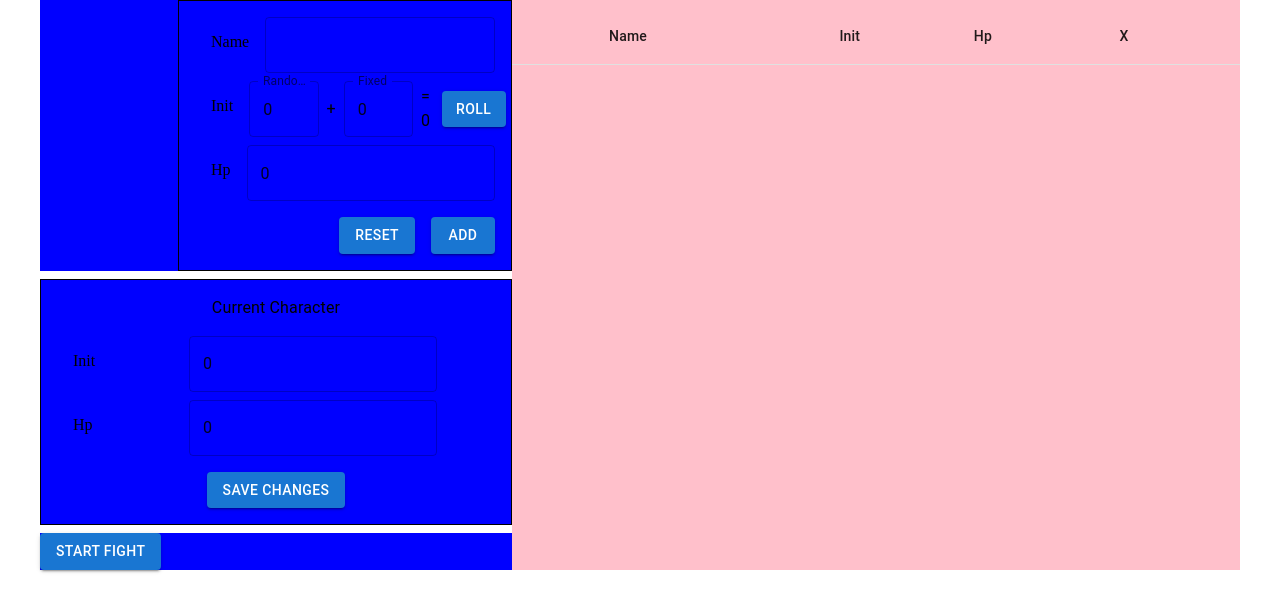
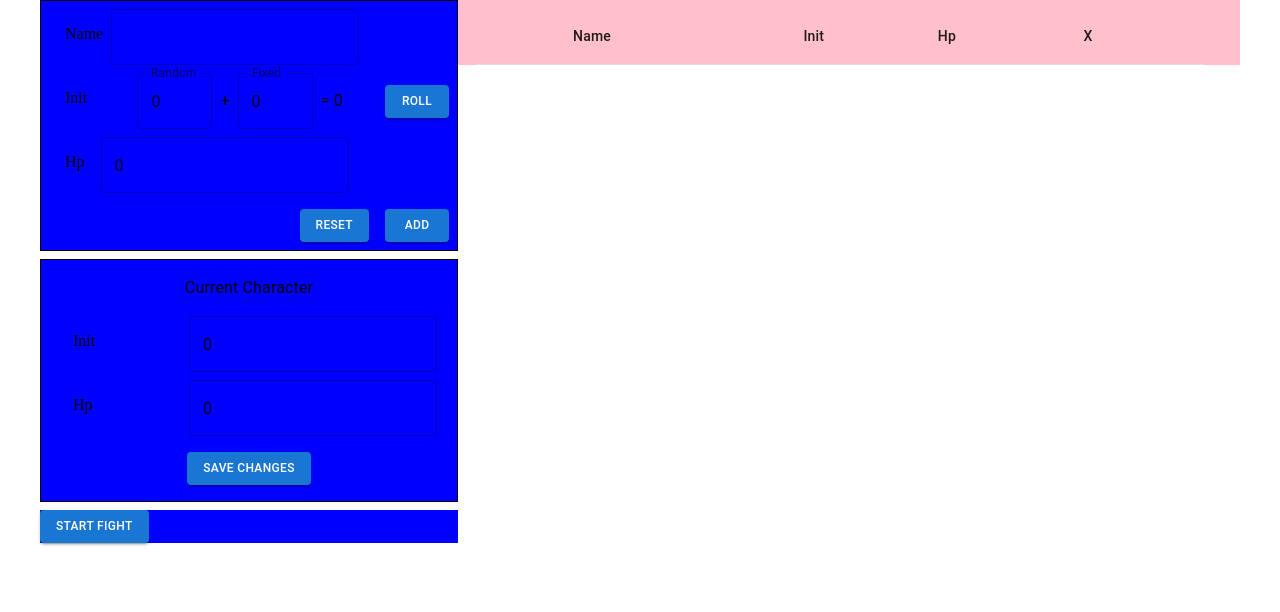
Before and after one commit to BertrandDubillon/DD_Init-helper, a Next.js app: page / in a window 1280 px wide. Shown: the top 612 px of the page. Built offline with nearby package versions, Linux system fonts and the light colour scheme.

Commit message:
UI changes

```diff
--- a/app/AddNewChar.jsx
+++ b/app/AddNewChar.jsx
@@ -24,8 +24,8 @@ function AddNewChar({ addCharacter,charactersArray }) {
           flexDirection: "column",
           marginLeft: "auto",
           border: 1,
-          p: 2,
-          width: '300px'
+          p: 1,
+          width: '400px'
         }}
       >
         <form
@@ -38,7 +38,7 @@ function AddNewChar({ addCharacter,charactersArray }) {
           }}
         >
           <Box sx={{ display: "flex" }}>
-            <Box padding={2} >
+            <Box padding={1} paddingTop={2} paddingLeft={2}>
               Name
             </Box>
             <TextField
@@ -83,7 +83,7 @@ function AddNewChar({ addCharacter,charactersArray }) {
               </Typography>
             </Box>
             <Button
-              sx={{ alignSelf: "center", marginLeft: "auto" }}
+              sx={{ alignSelf: "center", marginLeft: "8px" }}
               variant="contained"
               color="primary"
               onClick={() => setInit(Math.trunc(Math.random() * 20) + 1)}
--- a/app/LogicBar.jsx
+++ b/app/LogicBar.jsx
@@ -6,7 +6,10 @@ import Turns from "./Turns";
 const LogicBar = ({characterToEdit, updateSelectedCharacter, addCharacter, isStartPressed, turnCounter, handleNextTurn, resetTurns}) => {
 
     return (
-        <Box flex={7}>
+        <Box flex={1}
+        sx={{position: "fixed",
+        top: 0,
+         }} >
             <Stack direction="column" gap={1}  >
                 <Box flex={2} sx={{bgcolor: 'blue'}}><AddNewChar addCharacter={addCharacter}/></Box>
                 <Box flex={2} sx={{bgcolor: 'blue'}}><EditSelectedChar characterToEdit={characterToEdit}  updateSelectedCharacter={updateSelectedCharacter} addCharacter={addCharacter}/></Box>
--- a/app/MainSection.jsx
+++ b/app/MainSection.jsx
@@ -5,7 +5,7 @@ const MainSection = ({ sortedCharactersArray,charactersArray, deleteCharacter, u
 
     return (
         <Box flex={3}
-        sx={{bgcolor:"pink"}}>
+        sx={{bgcolor:"pink", marginLeft:"400px"}}>
             <InitTable
                 charactersArray={charactersArray}
                 sortedCharactersArray={sortedCharactersArray}
--- /dev/null
+++ b/app/theme.js
@@ -0,0 +1,16 @@
+import { createTheme } from "@mui/material/styles";
+
+const theme = createTheme({
+    components: {
+      MuiButton: {
+        styleOverrides: {
+          root: {
+            fontSize: "0.75rem",   // ← make all buttons smaller
+          },
+        },
+      },
+    },
+  });
+
+
+export default theme;
```
Also changed, not shown: app/Todo.md (added, +5 -0 lines), app/page.js (+5 -48 lines).
